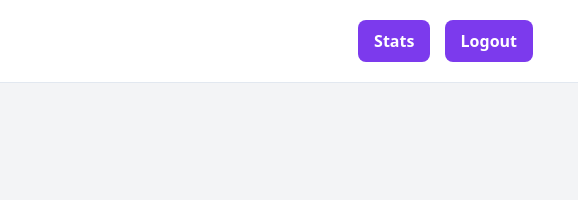
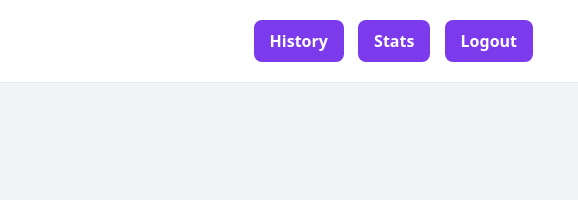
Before and after one commit to ezzeldinamoussa/csc47300-team-404, a plain HTML site: page friends.html in a window 1280 px wide. Shown: the full height of the page, 702-1280 px from the left. Drawn offline with Linux system fonts and the light colour scheme.

Commit message:
fixing the navigation bar to include history

```diff
--- a/friends.html
+++ b/friends.html
@@ -18,6 +18,7 @@
           <img src="images/purple-logo.png" alt="Streak Quest Logo">
         </a>
         <nav class="nav-right">
+            <a href="task-history.html" class="nav-button">History</a>
             <a href="stats.html" class="nav-button">Stats</a>
             <a href="index.html" class="nav-button">Logout</a>
         </nav>
```
